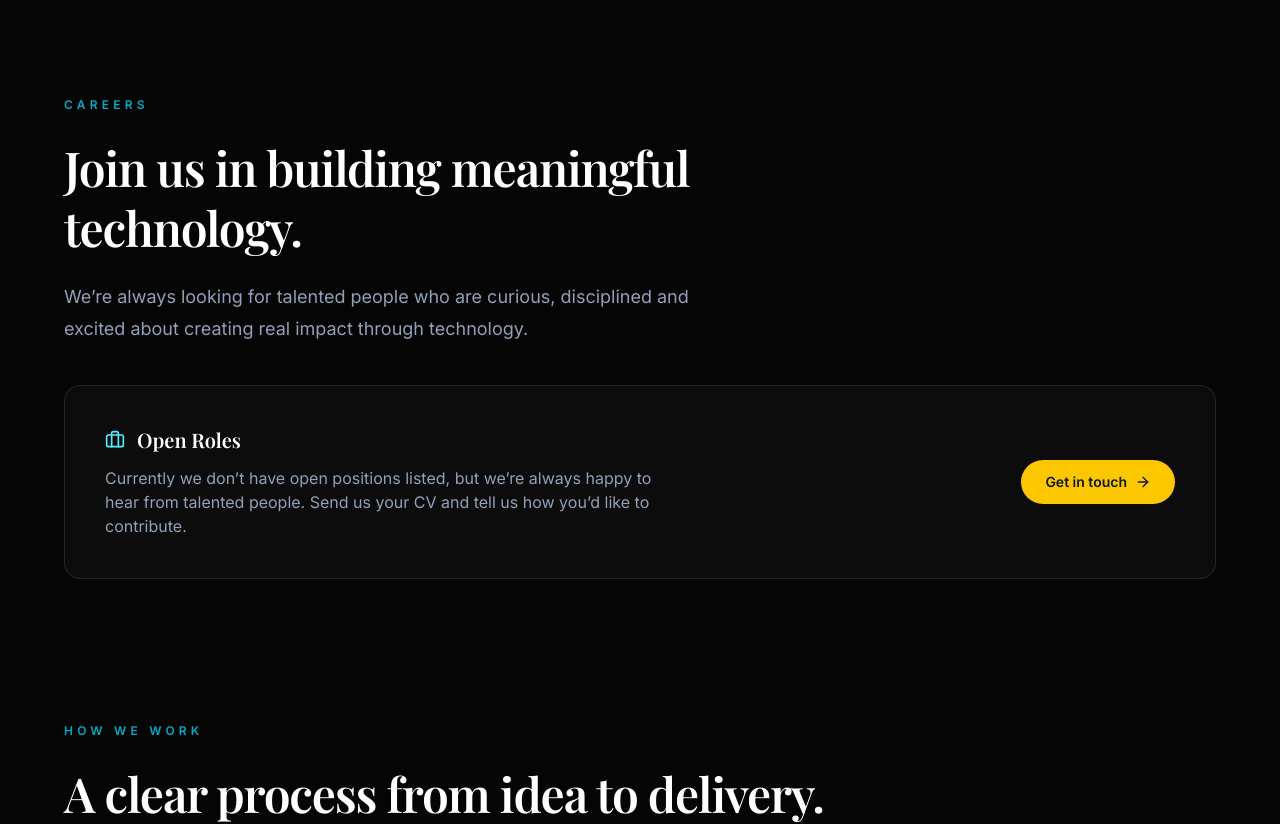
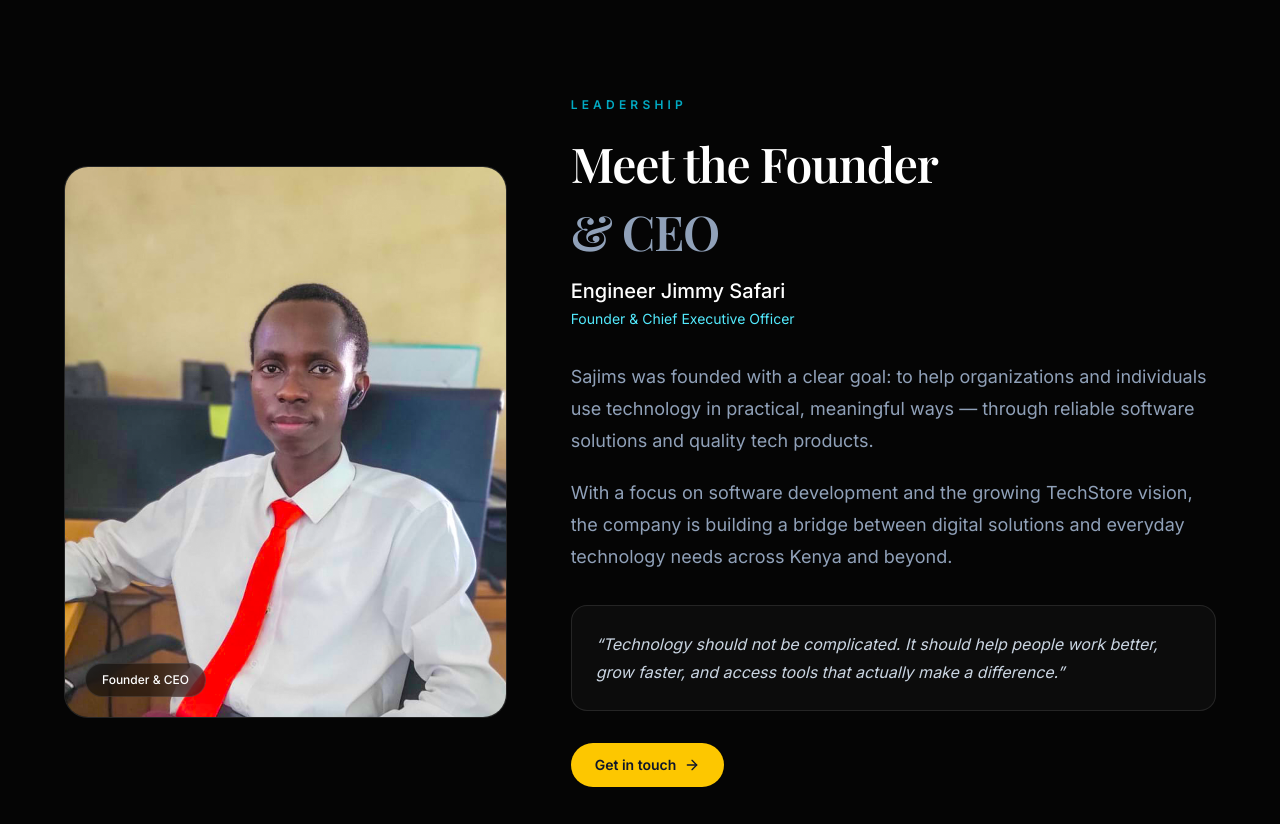
Before and after one commit to JimmySaf/Sajims-Company, a React (Vite) app: page / in a window 1280 px wide. Shown: the part 3480-4304 px from the top of the page. Built offline with nearby package versions, Linux system fonts and the light colour scheme.

Commit message:
Fix About section bugs

```diff
--- a/src/components/About.tsx
+++ b/src/components/About.tsx
@@ -13,8 +13,8 @@
 } from "lucide-react";
 
 const stats = [
-  { value: "50+", label: "Projects & Solutions" },
-  { value: "15+", label: "Clients & Partners" },
+  { value: "14+", label: "Projects & Solutions" },
+  { value: "7+", label: "Clients & Partners" },
   { value: "24/7", label: "Technical Support" },
   { value: "100%", label: "Commitment" },
 ];
@@ -308,6 +308,93 @@
           </div>
         </div>
 
+{/* ===================== FOUNDER / CEO ===================== */}
+<div id="founder" className="mt-28 scroll-mt-28 lg:mt-36">
+  <div className="grid items-center gap-12 lg:grid-cols-12 lg:gap-16">
+
+    {/* Image */}
+    <motion.div
+      initial={{ opacity: 0, x: -30 }}
+      whileInView={{ opacity: 1, x: 0 }}
+      viewport={{ once: true, amount: 0.2 }}
+      transition={{ duration: 0.7 }}
+      className="lg:col-span-5"
+    >
+      <div className="relative overflow-hidden rounded-3xl border border-white/10 bg-white/[0.03]">
+        <div className="aspect-[4/5] w-full">
+          <img
+            src="/founder.png"
+            alt="Founder and CEO of Sajims"
+            className="h-full w-full object-cover"
+          />
+        </div>
+
+        <div className="absolute bottom-5 left-5 rounded-full border border-white/10 bg-black/50 px-4 py-2 backdrop-blur-md">
+          <p className="text-xs font-medium text-white">Founder & CEO</p>
+        </div>
+      </div>
+    </motion.div>
+
+    {/* Content */}
+    <motion.div
+      initial={{ opacity: 0, x: 30 }}
+      whileInView={{ opacity: 1, x: 0 }}
+      viewport={{ once: true, amount: 0.2 }}
+      transition={{ duration: 0.7, delay: 0.1 }}
+      className="lg:col-span-7"
+    >
+      <p className="mb-5 text-xs font-semibold uppercase tracking-[0.35em] text-cyan-400/80">
+        Leadership
+      </p>
+
+      <h2 className="max-w-xl text-3xl font-semibold leading-tight tracking-tight sm:text-4xl md:text-5xl">
+        Meet the Founder
+        <span className="mt-2 block text-slate-400">& CEO</span>
+      </h2>
+
+      <p className="mt-4 text-xl font-medium text-white">
+        Engineer Jimmy Safari
+      </p>
+      <p className="mt-1 text-sm text-cyan-300">
+        Founder & Chief Executive Officer
+      </p>
+
+      <div className="mt-8 space-y-5 text-base leading-8 text-slate-400 md:text-lg">
+        <p>
+          Sajims was founded with a clear goal: to help organizations and
+          individuals use technology in practical, meaningful ways —
+          through reliable software solutions and quality tech products.
+        </p>
+        <p>
+          With a focus on software development and the growing TechStore
+          vision, the company is building a bridge between digital
+          solutions and everyday technology needs across Kenya and beyond.
+        </p>
+      </div>
+
+      {/* Quote */}
+      <div className="mt-8 rounded-2xl border border-white/10 bg-white/[0.03] p-6">
+        <p className="text-base italic leading-7 text-slate-300">
+          “Technology should not be complicated. It should help people
+          work better, grow faster, and access tools that actually make a
+          difference.”
+        </p>
+      </div>
+
+      {/* Actions */}
+      <div className="mt-8 flex flex-wrap items-center gap-4">
+        <a
+          href="#contact"
+          className="inline-flex items-center gap-2 rounded-full bg-yellow-400 px-6 py-3 text-sm font-semibold text-slate-900 transition hover:bg-yellow-300"
+        >
+          Get in touch
+          <ArrowRight size={16} />
+        </a>
+      </div>
+    </motion.div>
+  </div>
+</div>
+
         {/* ===================== CAREERS ===================== */}
         <div id="careers" className="mt-28 scroll-mt-28 lg:mt-36">
           <motion.div
```
